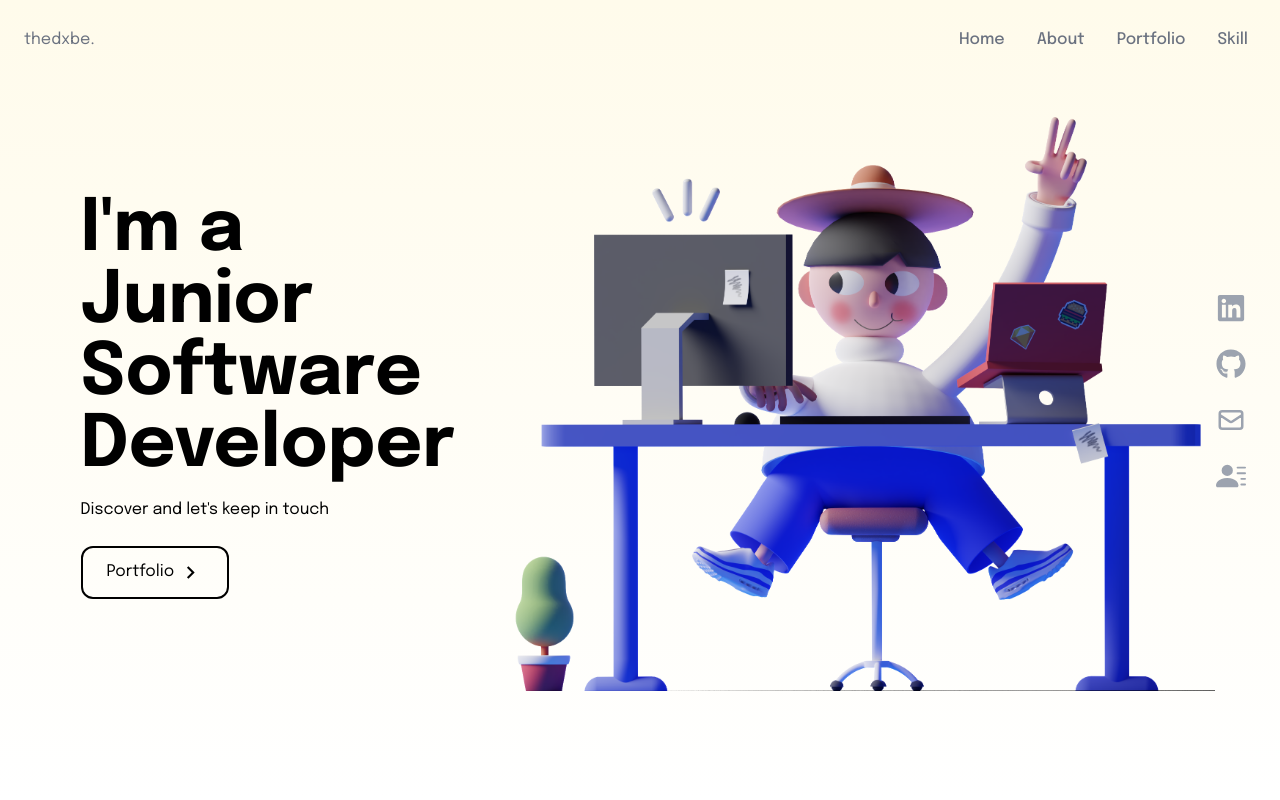
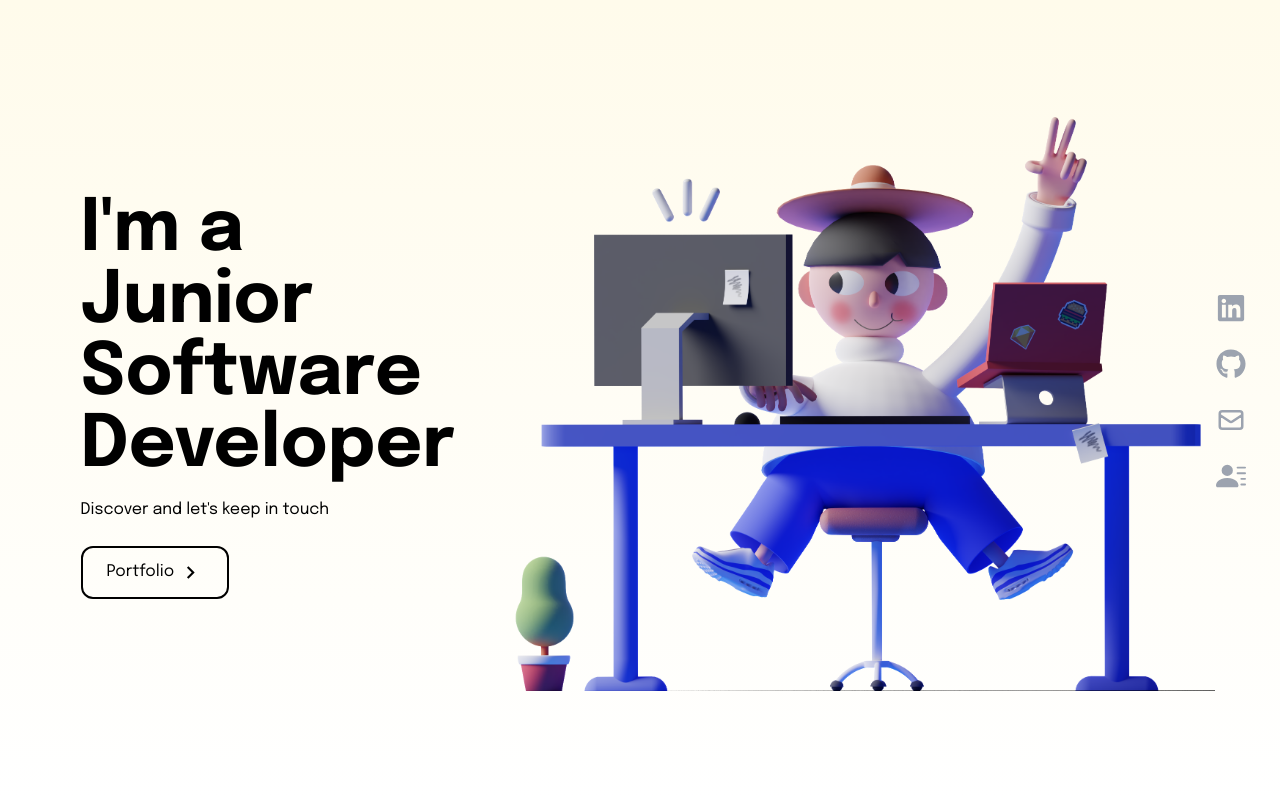
Before and after one commit to bbellducky/Portfolio, a React (Create React App) app: page / in a window 1280 px wide. Shown: the top 800 px of the page. Built offline with nearby package versions, Linux system fonts and the light colour scheme.

Commit message:
Update Navbar.js

```diff
--- a/src/Components/Navbar.js
+++ b/src/Components/Navbar.js
@@ -1,61 +1,27 @@
-import { useState } from 'react'
-import { FaBars, FaTimes } from 'react-icons/fa'
-import { Link } from 'react-scroll'
+import Landing from '../assets/Landing.png'
+import { MdOutlineKeyboardArrowRight } from 'react-icons/md'
+const Home = () => {
+    return (
+        <div name="home" className='flex h-screen w-full bg-gradient-to-b from-amber-50 to-white text-black'>
+            <div className='max-w-screen-lg mx-auto flex flex-col items-center justify-center h-full px-4 md:flex-row'>
+                <div className='flex flex-col justify-center h-full px-8'>
+                    <h3 className='text-4xl sm:text-7xl font-bold'>I'm a  Junior Software Developer </h3>
+                    <p className='py-4 mx-w-md text-black'>Discover and let's keep in touch</p>
 
-const Navbar = () => {
-    const [nav, setNav] = useState(false)
-    const links = [
-        {
-            id: 1,
-            link: 'home'
-        },
-        {
-            id: 2,
-            link: 'about'
-        },
+                    <div>
+                    <button className='text-black w-fit px-6 py-3 my-2 flex items-center rounded-xl border-2 border-black'>
+                        Portfolio
+                        <span className='hover:rotate-90 duration-300'>
+                        <MdOutlineKeyboardArrowRight size={25} className="ml-1" />
+                        </span>
+                    </button>
+                    </div>
+                </div>
+                <img src={Landing} alt="3dmodel" className='mx-auto w-1/2 md:w-3/4 px-4' />
 
-        {
-            id: 3,
-            link: 'portfolio'
-        },
-        {
-            id: 4,
-            link: 'skill'
-        },
-    ]
-    return (
-        <div className='flex justify-between items-center w-full h-20 px-4 text-gray-500  fixed '>
-
-            <div>
-                <h2 className='text-m ml-2 text-bold'>thedxbe.</h2>
             </div>
-
-            <ul className="hidden md:flex">
-                {links.map(({ id, link }) => (
-                    <li key={id} className="px-4 cursor-pointer capitalize font-medium text-gray-500 hover:scale-105 duration-200">
-                        <Link to={link} smooth duration={500}>{link}
-                        </Link>
-                    </li>
-
-                ))}
-            </ul>
-
-           {/* <div onClick={() => setNav(!nav)} className='cursor-pointer pr-4 z-10 text-gray-500'>
-                 {nav ? <FaTimes size={30} /> : <FaBars size={30} />}
-                </div> */}
-
-            {nav && (
-                <ul className='flex flex-col justify-center items-center absolute top-0 left-0 w-full h-screen bg-gradient-to-b from-yellow-50 to-white text-gray-500'>
-
-                    {links.map(({ id, link }) => (
-                        <li key={id} className='px-4 cursor-pointer capitalize py-6 text-4xl'><Link to={link} smooth duration={500}>{link}
-                        </Link>
-                        </li>
-                    ))}
-                </ul>
-            )}
         </div>
     )
 }
 
-export default Navbar
+export default Home
```
